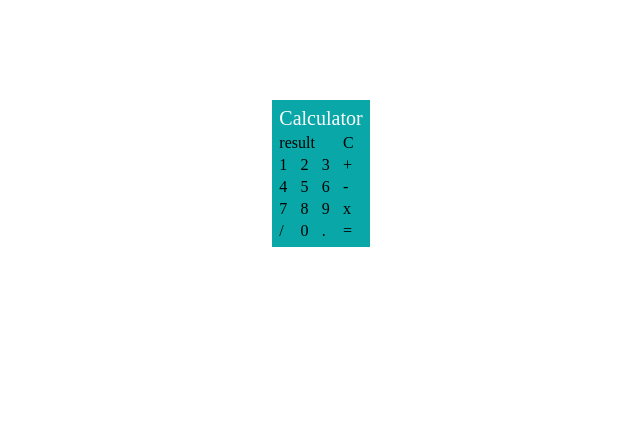
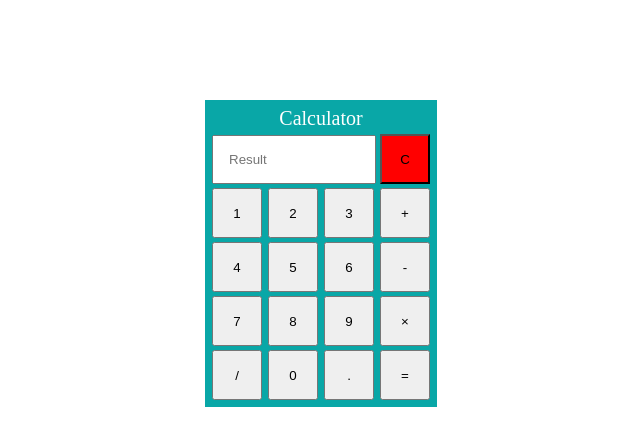
Before and after one commit to Ajaykumar5757/calculator, a plain HTML site: page index.html in a window 1280 px wide. Shown: the whole page, without its empty margins (319-959 px from the left). Drawn offline with Linux system fonts and the light colour scheme.

Commit message:
Update index.html

```diff
--- a/index.html
+++ b/index.html
@@ -13,32 +13,32 @@
                 <td colspan="4" class="top">Calculator</td>
             </tr>
             <tr>
-                <td colspan="3" class="res">result</td>
-                <td class="cancel">C</td>
+                <td colspan="3" class="res"><input type="text" placeholder="Result" id="result"></td>
+                <td id="cancel"><button class="btn1" id="clear">C</button></td>
             </tr>
             <tr>
-                <td>1</td>
-                <td>2</td>
-                <td>3</td>
-                <td>+</td>
+                <td><button class="btn1">1</button></td>
+                <td><button class="btn1">2</button></td>
+                <td><button class="btn1">3</button></td>
+                <td><button class="btn1">+</button></td>
             </tr>
             <tr>
-                <td>4</td>
-                <td>5</td>
-                <td>6</td>
-                <td>-</td>
+                <td><button class="btn1">4</button></td>
+                <td><button class="btn1">5</button></td>
+                <td><button class="btn1">6</button></td>
+                <td><button class="btn1">-</button></td>
             </tr>
             <tr>
-                <td>7</td>
-                <td>8</td>
-                <td>9</td>
-                <td>x</td>
+                <td><button class="btn1">7</button></td>
+                <td><button class="btn1">8</button></td>
+                <td><button class="btn1">9</button></td>
+                <td><button class="btn1">&#215;</button></td>
             </tr>
             <tr>
-                <td>/</td>
-                <td>0</td>
-                <td>.</td>
-                <td>=</td>
+                <td><button class="btn1">/</button></td>
+                <td><button class="btn1">0</button></td>
+                <td><button class="btn1">.</button></td>
+                <td><button class="btn1">=</button></td>
             </tr>
         </table>
     </div>
```
